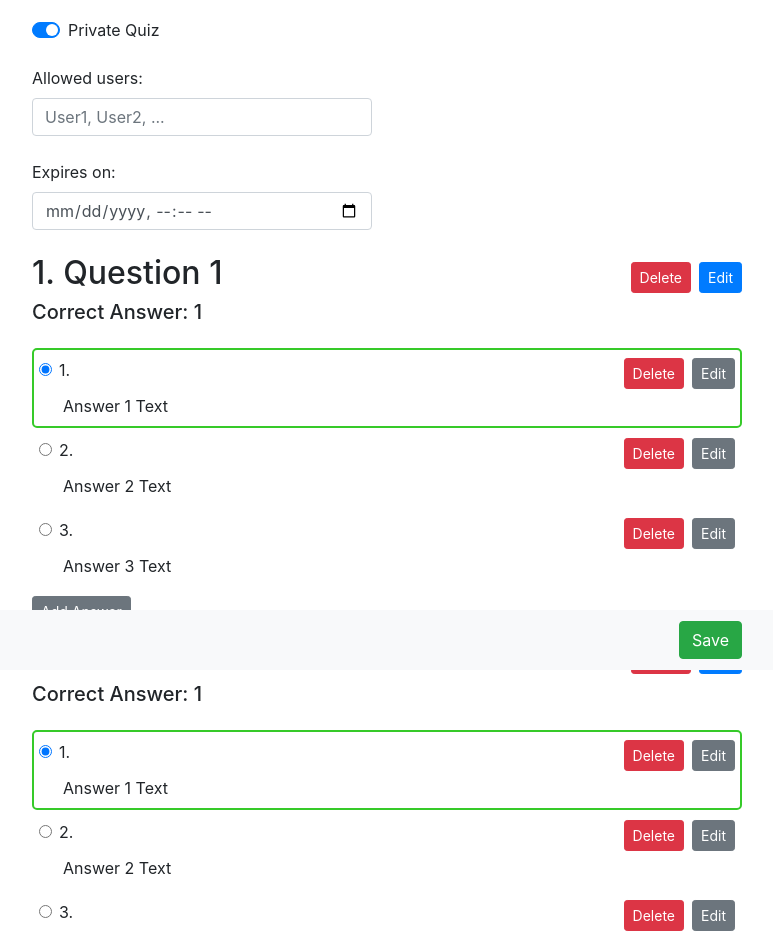
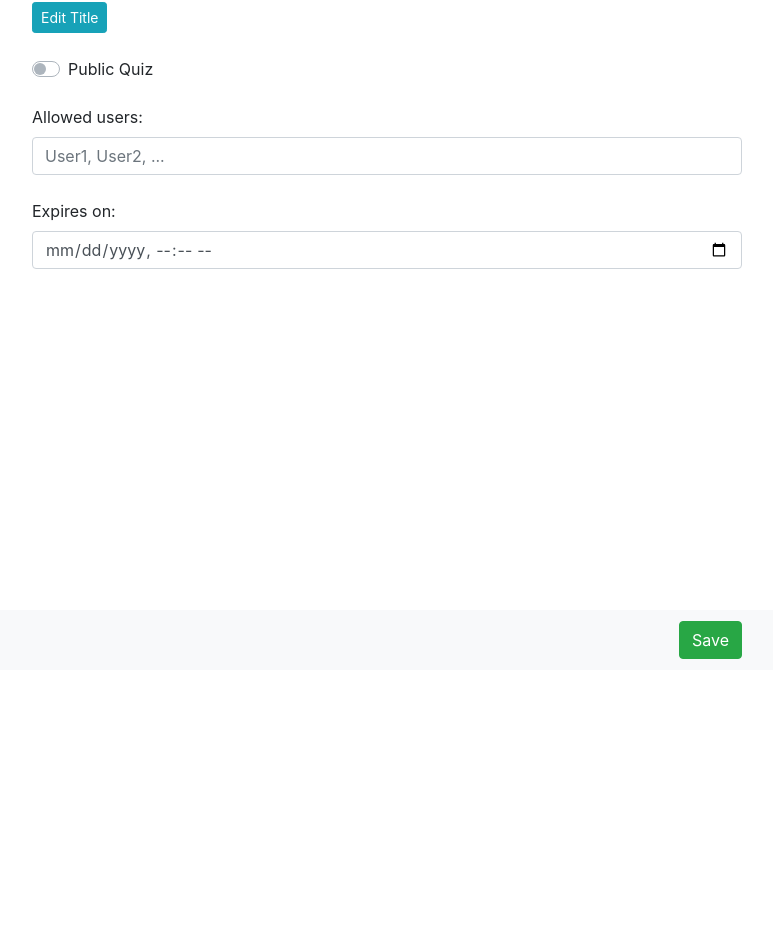
Before and after one commit to jtaylorsoftware/quizapp-web, a React (Create React App) app: page /quiz/create in a window 1280 px wide. Shown: the part 130-1070 px from the top of the page, without its empty margins (253-1026 px from the left). After the commit the page ends 800 px from the top, so only its background shows below. Built offline with nearby package versions, Linux system fonts and the light colour scheme.

Commit message:
Add QuizOption component

```diff
--- a/src/components/quiz/editor/QuizEditor.js
+++ b/src/components/quiz/editor/QuizEditor.js
@@ -1,72 +1,54 @@
 import React from 'react'
+
+import { Redirect } from 'react-router-dom'
+import { connect } from 'react-redux'
+import PropTypes from 'prop-types'
+
+import Footer from '../common/Footer'
+import { useFormData } from '../../util/useFormData'
+
 import '../../../styles/quiz.css'
-import Footer from '../common/Footer'
+import QuizOptions from './QuizOptions'
+import EditText from './EditText'
 
-const QuizEditor = () => {
+const getDateFromNow = years => {
+  const now = new Date()
+  now.setFullYear(now.getFullYear() + 1)
+  return now.toLocaleDateString() + 'T' + now.toLocaleTimeString()
+}
+
+const QuizEditor = ({ isAuthenticated, user }) => {
+  // if (!isAuthenticated) {
+  //   return <Redirect to='/login' />
+  // }
+
+  const [quizData, handleQuizDataChange] = useFormData({
+    user: null,
+    title: 'My Quiz',
+    expiresIn: getDateFromNow(1),
+    isPublic: false,
+    questions: [],
+    allowedUsers: []
+  })
+
   return (
     <>
       <section className='container'>
-        <section className='content col-lg-8 col-sm-10 mx-auto mt-3'>
-          <form>
-            <div className='row mb-4'>
-              <div className='col d-flex align-items-center'>
-                <h1 className='mb-0'>Quiz Title</h1>
-                <button className='btn btn-success btn-sm ml-auto'>Edit</button>
-              </div>
-            </div>
-            <div className='row mb-4'>
-              <div className='col d-flex align-items-center'>
-                <div className='custom-control custom-switch'>
-                  <input
-                    type='checkbox'
-                    className='custom-control-input'
-                    id='privacySwitch'
-                    checked
-                  />
-                  <label className='custom-control-label' for='privacySwitch'>
-                    Private Quiz
-                  </label>
-                </div>
-              </div>
-            </div>
-            <div className='row mb-4'>
-              <div className='col'>
-                <div className='row'>
-                  <div className='col'>
-                    <label for='allowedUsers'>Allowed users:</label>
-                  </div>
-                </div>
-                <div className='row'>
-                  <div className='col-6'>
-                    <input
-                      className='form-control'
-                      type='text'
-                      placeholder='User1, User2, ...'
-                      id='allowedUsers'
-                    />
-                  </div>
-                </div>
-              </div>
-            </div>
-            <div className='row mb-4'>
-              <div className='col'>
-                <div className='row'>
-                  <div className='col'>
-                    <label for='expiration'>Expires on:</label>
-                  </div>
-                </div>
-                <div className='row'>
-                  <div className='col-6'>
-                    <input
-                      className='form-control'
-                      type='datetime-local'
-                      id='expiration'
-                    />
-                  </div>
-                </div>
-              </div>
-            </div>
-            <div className='row mb-2'>
+        <section className='content col-md-8 mx-auto mt-3'>
+          <EditText
+            editName='title'
+            text={quizData.title}
+            handleChange={handleQuizDataChange}
+          />
+          <QuizOptions
+            options={{
+              isPublic: quizData.isPublic,
+              allowedUsers: quizData.allowedUsers,
+              expiresIn: quizData.expiresIn
+            }}
+            handleChange={handleQuizDataChange}
+          />
+          {/* <div className='row mb-2'>
               <div className='col'>
                 <div className='row'>
                   <div className='col d-flex align-items-center'>
@@ -100,7 +82,7 @@ const QuizEditor = () => {
                           value='1'
                           checked
                         />
-                        <label for='answer1'>1.</label>
+                        <label htmlFor='answer1'>1.</label>
                       </div>
                       <button className='btn btn-danger btn-sm ml-auto'>
                         Delete
@@ -112,7 +94,7 @@ const QuizEditor = () => {
                   </div>
                   <div className='row'>
                     <div className='col'>
-                      <label className='px-4' for='answer1'>
+                      <label className='px-4' htmlFor='answer1'>
                         Answer 1 Text
                       </label>
                     </div>
@@ -129,7 +111,7 @@ const QuizEditor = () => {
                           id='answer2'
                           value='2'
                         />
-                        <label for='answer2'>2.</label>
+                        <label htmlFor='answer2'>2.</label>
                       </div>
                       <button className='btn btn-danger btn-sm ml-auto'>
                         Delete
@@ -141,7 +123,7 @@ const QuizEditor = () => {
                   </div>
                   <div className='row'>
                     <div className='col'>
-                      <label className='px-4' for='answer2'>
+                      <label className='px-4' htmlFor='answer2'>
                         Answer 2 Text
                       </label>
                     </div>
@@ -158,7 +140,7 @@ const QuizEditor = () => {
                           id='answer3'
                           value='3'
                         />
-                        <label for='answer3'>3.</label>
+                        <label htmlFor='answer3'>3.</label>
                       </div>
                       <button className='btn btn-danger btn-sm ml-auto'>
                         Delete
@@ -170,127 +152,7 @@ const QuizEditor = () => {
                   </div>
                   <div className='row'>
                     <div className='col'>
-                      <label className='px-4' for='answer3'>
-                        Answer 3 Text
-                      </label>
-                    </div>
-                  </div>
-                </div>
-
-                <div className='row mt-2'>
-                  <div className='col d-flex align-items-center justify-content-start'>
-                    <button className='btn btn-secondary btn-sm mr-2'>
-                      Add Answer
-                    </button>
-                  </div>
-                </div>
-              </div>
-            </div>
-            <div className='row mb-2'>
-              <div className='col'>
-                <div className='row'>
-                  <div className='col d-flex align-items-center'>
-                    <h2 className='mb-2'>
-                      2. <span>Question 2</span>
-                    </h2>
-                    <button className='btn btn-danger btn-sm ml-auto'>
-                      Delete
-                    </button>
-                    <button className='btn btn-primary btn-sm ml-2'>
-                      Edit
-                    </button>
-                  </div>
-                </div>
-                <div className='row mb-3'>
-                  <div className='col-sm-6 mr-auto'>
-                    <h5>
-                      Correct Answer: <span>1</span>
-                    </h5>
-                  </div>
-                </div>
-                <div className='answer answer--selected'>
-                  <div className='row mt-2'>
-                    <div className='col d-flex align-items-start'>
-                      <div className='form-check mb-1'>
-                        <input
-                          className='form-check-input'
-                          type='radio'
-                          name='question2'
-                          id='answer1'
-                          value='1'
-                          checked
-                        />
-                        <label for='answer1'>1.</label>
-                      </div>
-                      <button className='btn btn-danger btn-sm ml-auto'>
-                        Delete
-                      </button>
-                      <button className='btn btn-secondary btn-sm ml-2'>
-                        Edit
-                      </button>
-                    </div>
-                  </div>
-                  <div className='row'>
-                    <div className='col'>
-                      <label className='px-4' for='answer1'>
-                        Answer 1 Text
-                      </label>
-                    </div>
-                  </div>
-                </div>
-                <div className='answer'>
-                  <div className='row mt-2'>
-                    <div className='col d-flex align-items-start'>
-                      <div className='form-check mb-1'>
-                        <input
-                          className='form-check-input'
-                          type='radio'
-                          name='question2'
-                          id='answer2'
-                          value='2'
-                        />
-                        <label for='answer2'>2.</label>
-                      </div>
-                      <button className='btn btn-danger btn-sm ml-auto'>
-                        Delete
-                      </button>
-                      <button className='btn btn-secondary btn-sm ml-2'>
-                        Edit
-                      </button>
-                    </div>
-                  </div>
-                  <div className='row'>
-                    <div className='col'>
-                      <label className='px-4' for='answer2'>
-                        Answer 2 Text
-                      </label>
-                    </div>
-                  </div>
-                </div>
-                <div className='answer'>
-                  <div className='row mt-2'>
-                    <div className='col d-flex align-items-start'>
-                      <div className='form-check mb-1'>
-                        <input
-                          className='form-check-input'
-                          type='radio'
-                          name='question2'
-                          id='answer3'
-                          value='3'
-                        />
-                        <label for='answer3'>3.</label>
-                      </div>
-                      <button className='btn btn-danger btn-sm ml-auto'>
-                        Delete
-                      </button>
-                      <button className='btn btn-secondary btn-sm ml-2'>
-                        Edit
-                      </button>
-                    </div>
-                  </div>
-                  <div className='row'>
-                    <div className='col'>
-                      <label className='px-4' for='answer3'>
+                      <label className='px-4' htmlFor='answer3'>
                         Answer 3 Text
                       </label>
                     </div>
@@ -310,8 +172,7 @@ const QuizEditor = () => {
               <div className='col d-flex align-items-center justify-content-start'>
                 <button className='btn btn-primary btn-sm'>Add Question</button>
               </div>
-            </div>
-          </form>
+            </div> */}
         </section>
       </section>
       <Footer />
@@ -319,4 +180,14 @@ const QuizEditor = () => {
   )
 }
 
-export default QuizEditor
+QuizEditor.propTypes = {
+  isAuthenticated: PropTypes.bool.isRequired,
+  user: PropTypes.object
+}
+
+const mapStateToProps = state => ({
+  isAuthenticated: state.auth.isAuthenticated,
+  user: state.user
+})
+
+export default connect(mapStateToProps)(QuizEditor)
--- /dev/null
+++ b/src/components/quiz/editor/QuizOptions.js
@@ -0,0 +1,77 @@
+import React from 'react'
+import PropTypes from 'prop-types'
+
+const QuizOptions = ({ options, handleChange }) => {
+  const { isPublic, allowedUsers, expiration } = options
+  return (
+    <form>
+      <div className='row mb-4'>
+        <div className='col d-flex align-items-center'>
+          <div className='custom-control custom-switch'>
+            <input
+              type='checkbox'
+              className='custom-control-input'
+              name='isPublic'
+              id='isPublicCheckbox'
+              checked={isPublic}
+              onChange={handleChange}
+            />
+            <label className='custom-control-label' htmlFor='isPublicCheckbox'>
+              Public Quiz
+            </label>
+          </div>
+        </div>
+      </div>
+      <div className='row mb-4'>
+        <div className='col'>
+          <div className='row'>
+            <div className='col'>
+              <label htmlFor='allowedUsersInput'>Allowed users:</label>
+            </div>
+          </div>
+          <div className='row'>
+            <div className='col'>
+              <input
+                className='form-control'
+                type='text'
+                placeholder='User1, User2, ...'
+                name='allowedUsers'
+                id='allowedUsersInput'
+                value={allowedUsers}
+                onChange={handleChange}
+              />
+            </div>
+          </div>
+        </div>
+      </div>
+      <div className='row mb-4'>
+        <div className='col'>
+          <div className='row'>
+            <div className='col'>
+              <label htmlFor='expirationPicker'>Expires on:</label>
+            </div>
+          </div>
+          <div className='row'>
+            <div className='col'>
+              <input
+                className='form-control'
+                type='datetime-local'
+                name='expiration'
+                id='expirationPicker'
+                value={expiration}
+                onChange={handleChange}
+              />
+            </div>
+          </div>
+        </div>
+      </div>
+    </form>
+  )
+}
+
+QuizOptions.propTypes = {
+  options: PropTypes.object.isRequired,
+  handleChange: PropTypes.func.isRequired
+}
+
+export default QuizOptions
```
